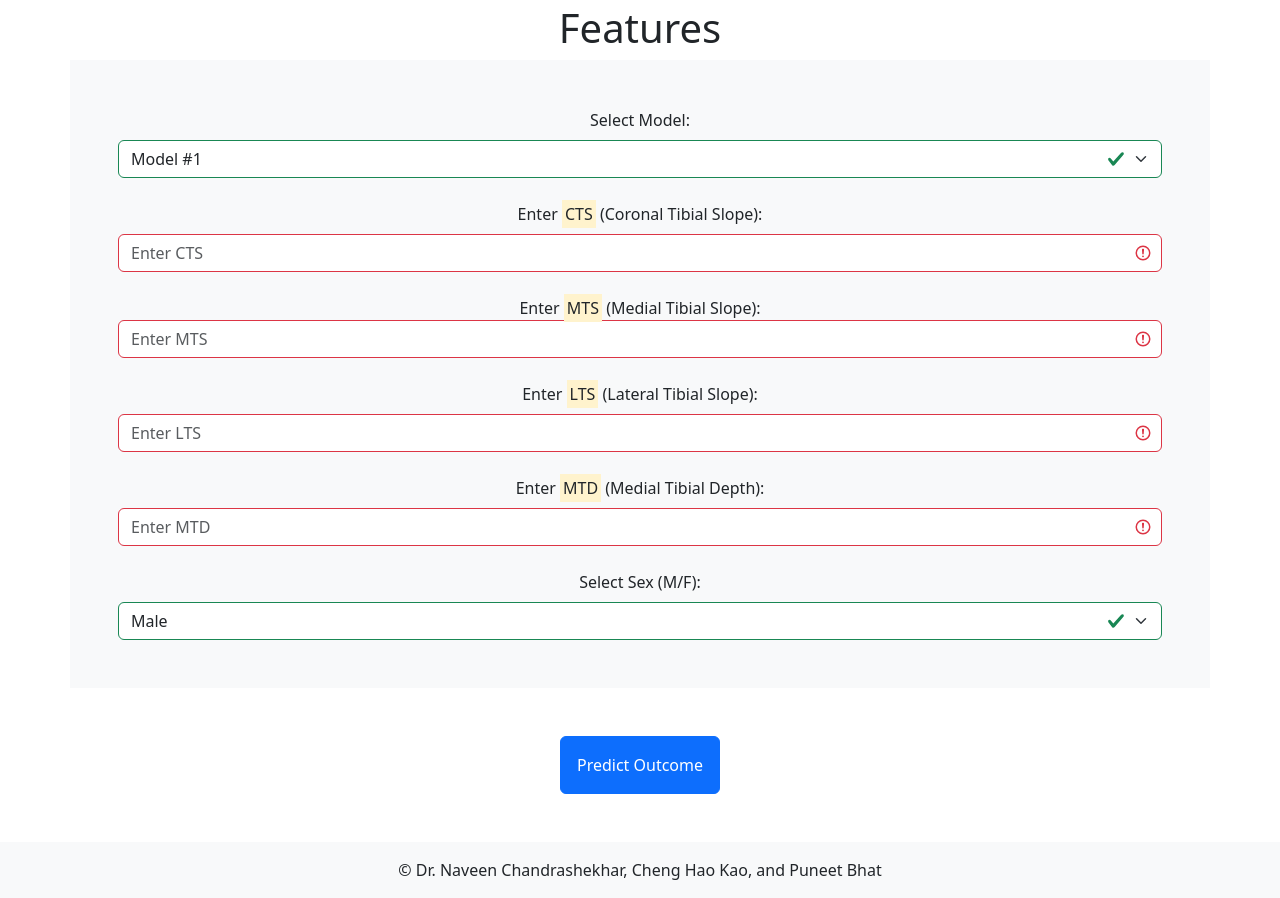
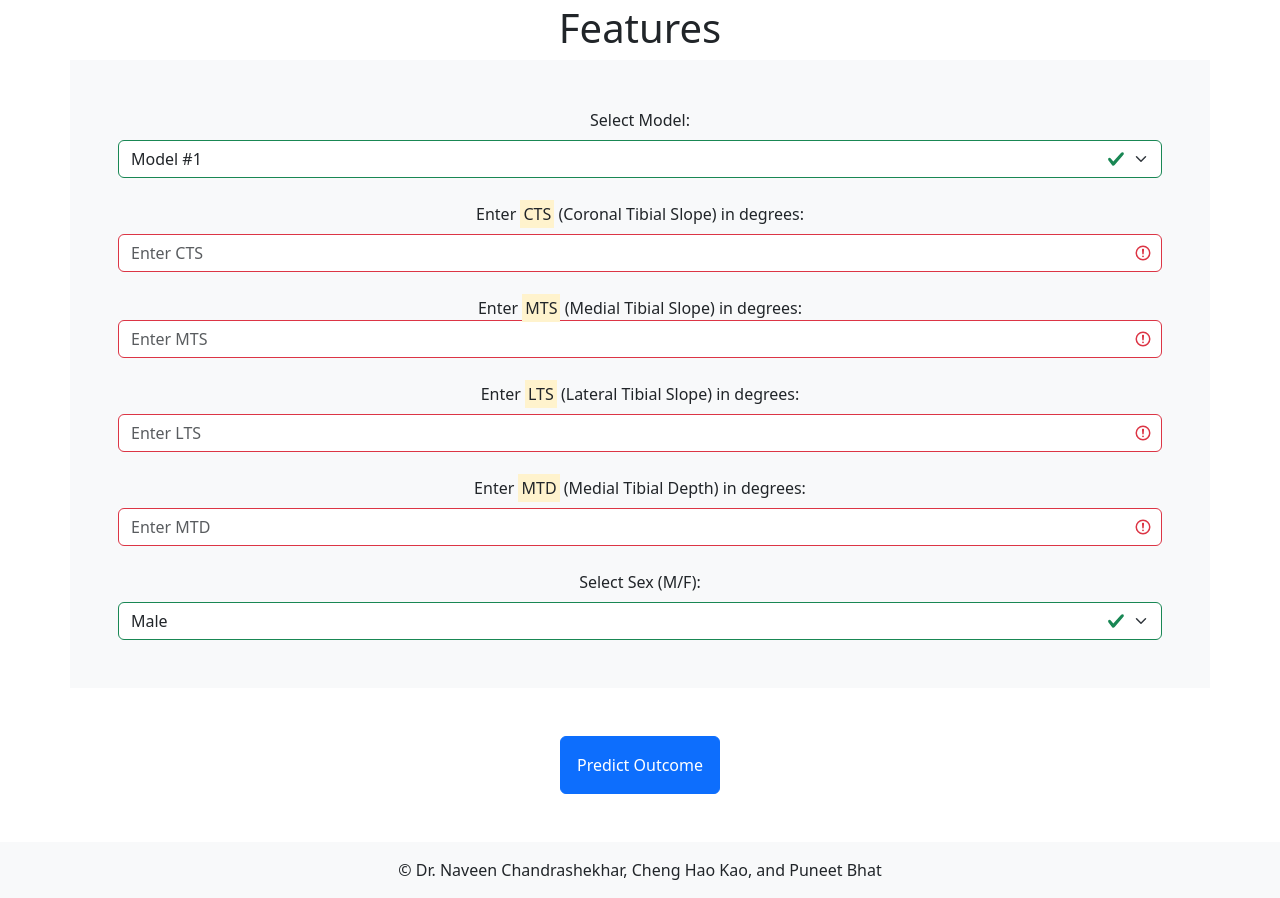
Before and after one commit to bluetr981/ACL-Injury-Website, a Flask app: page / in a window 1280 px wide. Shown: the part 164-1062 px from the top of the page. Run offline with Flask 3, Linux system fonts and the light colour scheme.

Commit message:
Update index.html

```diff
--- a/templates/index.html
+++ b/templates/index.html
@@ -46,16 +46,16 @@
 				<option>Model #5</option>
 		</select>
 		<br>
-		<label for="CTS" class="form-label">Enter <mark>CTS</mark> (Coronal Tibial Slope):</label>
+		<label for="CTS" class="form-label">Enter <mark>CTS</mark> (Coronal Tibial Slope) in degrees:</label>
 		<input type="text" class="form-control" id="CTS" name="CoronalTibialSlope" placeholder="Enter CTS" required>
 		<br>
-		<label for="MTS" class="form label">Enter <mark>MTS</mark> (Medial Tibial Slope):</label>
+		<label for="MTS" class="form label">Enter <mark>MTS</mark> (Medial Tibial Slope) in degrees:</label>
 		<input type="text" class="form-control" id="MTS" name="MedialTibialSlope" placeholder="Enter MTS" required>
 		<br>
-		<label for="LTS" class="form-label">Enter <mark>LTS</mark> (Lateral Tibial Slope):</label>
+		<label for="LTS" class="form-label">Enter <mark>LTS</mark> (Lateral Tibial Slope) in degrees:</label>
 		<input type="text" class="form-control" id="LTS" name="LateralTibialSlope" placeholder="Enter LTS" required>
 		<br>
-		<label for="MTD" class="form-label">Enter <mark>MTD</mark> (Medial Tibial Depth):</label>
+		<label for="MTD" class="form-label">Enter <mark>MTD</mark> (Medial Tibial Depth) in degrees:</label>
 		<input type="text" class="form-control" id="MTD" name="MedialTibialDepth" placeholder="Enter MTD" required>
 		<br>
 		<label for="selsex" class="form-label">Select Sex (M/F):</label>
```
